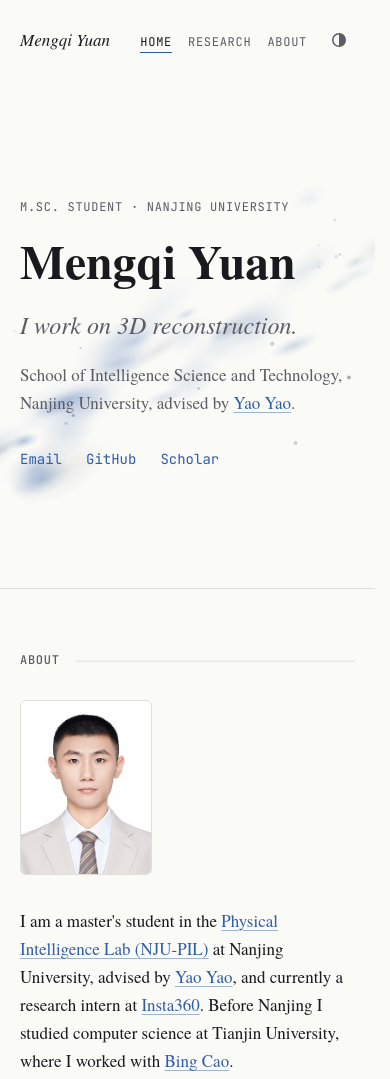
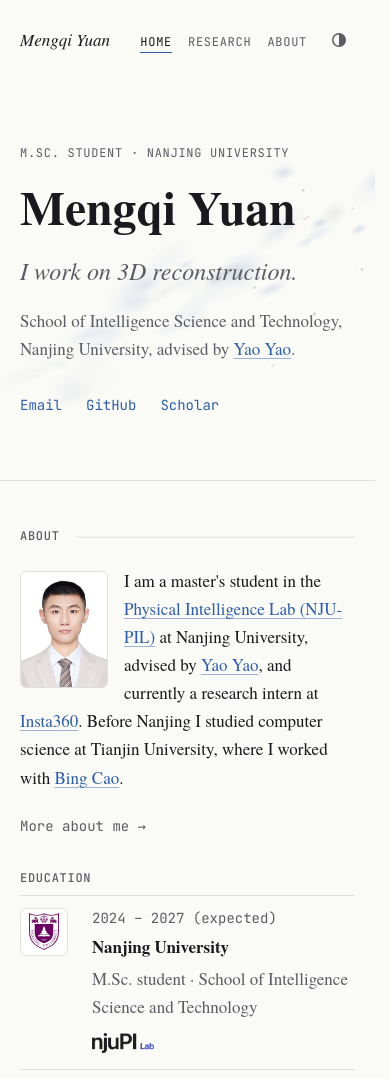
Before and after one commit to mq-yuan/mq-yuan.github.io, an Astro site: page / in a window 390 px wide. Shown: the top 1079 px of the page. Built offline with nearby package versions, Linux system fonts and the light colour scheme; Astro itself is replaced by a stand-in of ours; some packages are replaced by stand-ins of ours; a web font is replaced by a local one.

Commit message:
layout: tune the homepage for phones
Below 640px the hero padding shrinks to 8vh, the About portrait floats
beside the first lines instead of sitting alone on a row, the education and
experience rows become timeline rows with the period above the name, the
work teaser fills the column, and the section rhythm tightens. The static
splat field keeps its full diagonal sweep on phones, at lower opacity.

Co-Authored-By: Claude Fable 5.1 <noreply@anthropic.com>

```diff
--- a/src/components/AffiliationEntry.astro
+++ b/src/components/AffiliationEntry.astro
@@ -216,13 +216,29 @@ const d = entry.data;
   }
 
   @media (max-width: 640px) {
+    /* Timeline row: the period is a small label above the name, the emblem
+       spans both. On phones the name and the period do not fit one line. */
     .row {
       grid-template-columns: 3rem 1fr;
+      grid-template-areas:
+        "logo period"
+        "logo body";
+      row-gap: var(--space-1);
+      padding-block: var(--space-3);
+    }
+
+    .logo {
+      grid-area: logo;
+    }
+
+    .body {
+      grid-area: body;
     }
 
     .period {
-      grid-column: 2;
+      grid-area: period;
       padding-top: 0;
+      line-height: var(--leading-meta);
     }
   }
 </style>
--- a/src/components/SplatField.astro
+++ b/src/components/SplatField.astro
@@ -154,14 +154,11 @@ for (let i = 0; i < 40; i++) {
     fill: var(--text-mut);
   }
 
+  /* Phones keep the same diagonal sweep (it runs under the hero copy
+     there), just lighter; the canvas uses the same factor (splat.ts). */
   @media (max-width: 640px) {
     .field {
-      mask-image: linear-gradient(
-        170deg,
-        transparent 20%,
-        rgba(0, 0, 0, 0.4) 45%,
-        black 75%
-      );
+      opacity: 0.4;
     }
   }
 </style>
--- a/src/components/WorkEntry.astro
+++ b/src/components/WorkEntry.astro
@@ -264,9 +264,5 @@ const hasEqual = d.authors?.some((a) => a.equal) ?? false;
       grid-template-columns: 1fr;
       gap: var(--space-4);
     }
-
-    .teaser {
-      max-width: 18rem;
-    }
   }
 </style>
--- a/src/pages/index.astro
+++ b/src/pages/index.astro
@@ -474,15 +474,33 @@ const description = `${profile.name} — ${profile.degree}, ${profile.affiliatio
   }
 
   @media (max-width: 640px) {
-    .section {
-      padding-top: var(--space-8);
+    .hero-inner {
+      padding-block: clamp(var(--space-7), 8vh, var(--space-8));
     }
 
+    .section {
+      padding-top: var(--space-7);
+    }
+
+    .section-body {
+      margin-top: var(--space-5);
+    }
+
+    /* The portrait floats beside the first lines instead of sitting alone
+       on a row of its own; flow-root contains the float. */
     .about {
-      flex-direction: column;
+      display: flow-root;
+    }
+
+    .portrait {
+      float: left;
+      width: 5.5rem;
+      height: auto;
+      margin: 0.25rem var(--space-4) var(--space-2) 0;
     }
 
     .glance {
+      margin-top: var(--space-6);
       grid-template-columns: 1fr;
     }
 
```
